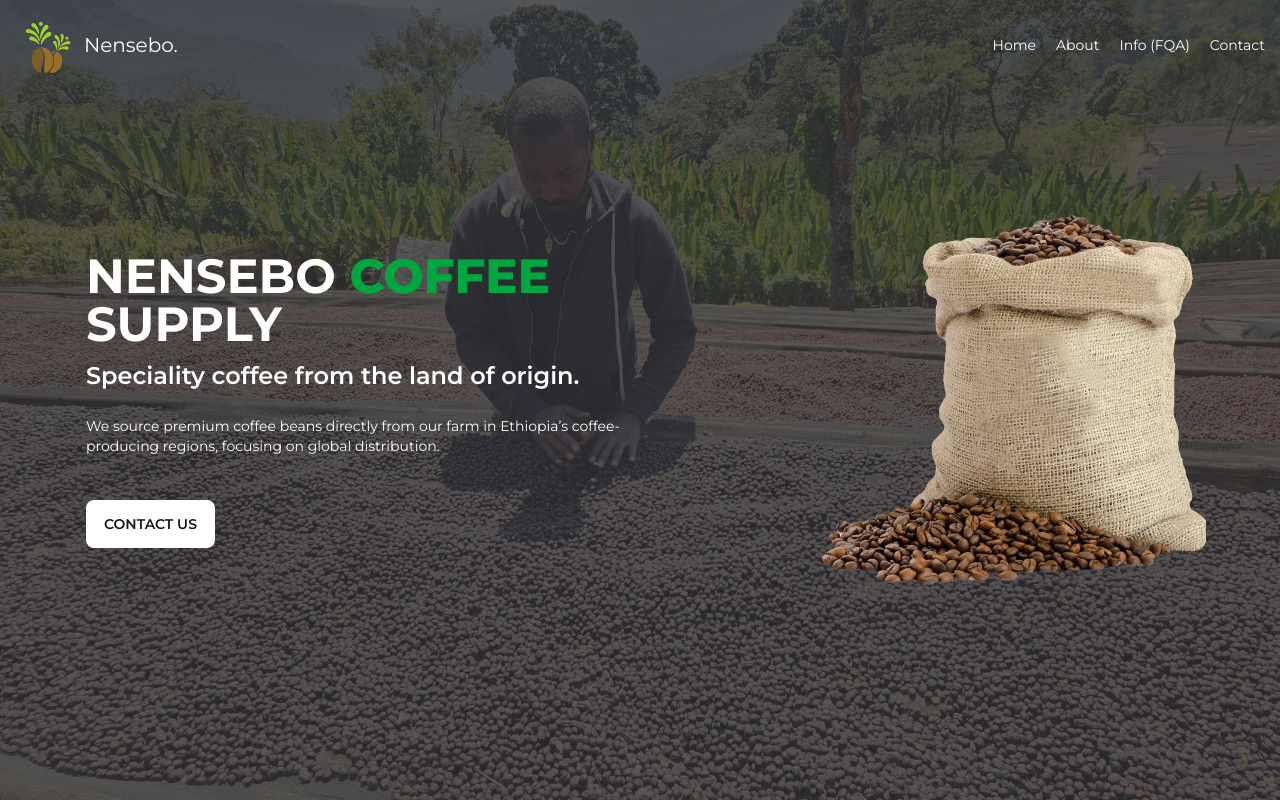
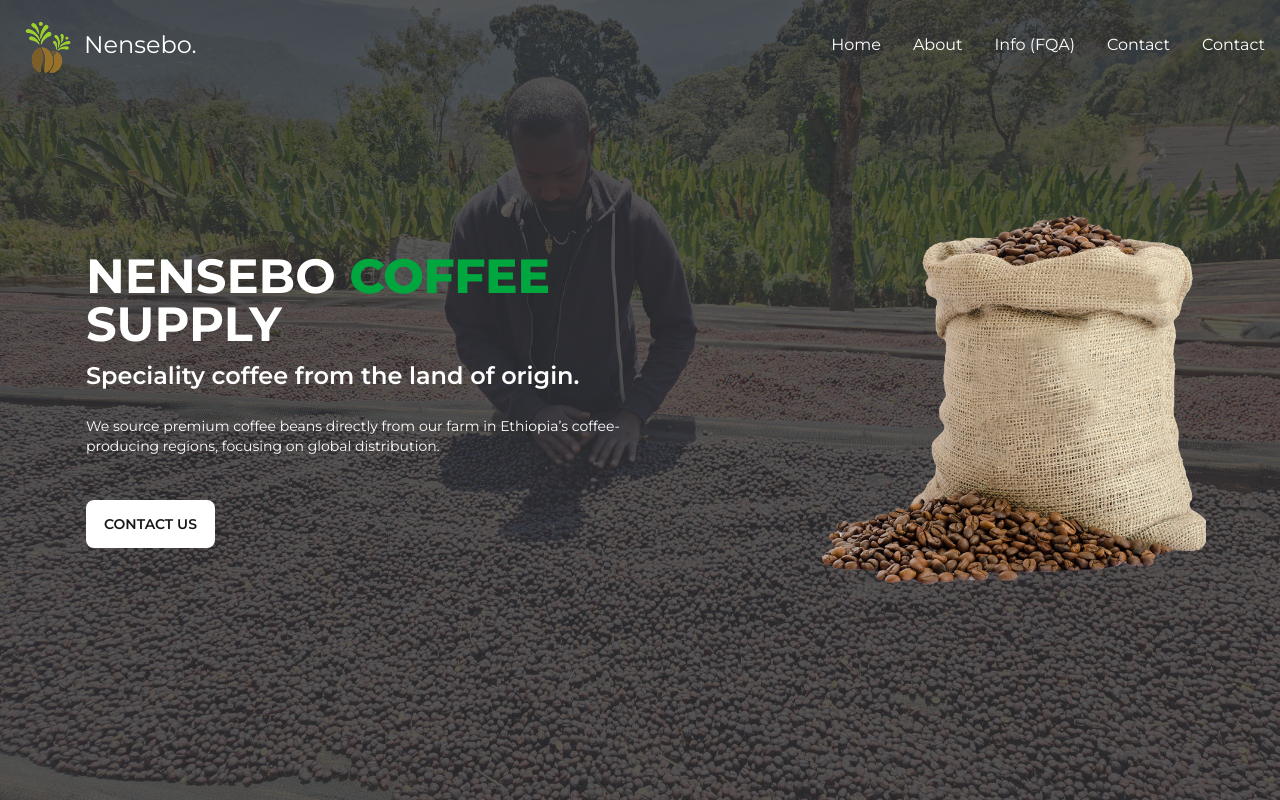
Before and after one commit to natnaelTy/Nensebo, a Next.js app: page / in a window 1280 px wide. Built offline with nearby package versions, Linux system fonts and the light colour scheme.

Commit message:
made it justify-around

```diff
--- a/app/components/navbar/NavBar.tsx
+++ b/app/components/navbar/NavBar.tsx
@@ -39,6 +39,7 @@ function NavBar(){
              <Link href={'/about'}><li className="hover:text-green-700">About</li></Link>
              <Link href={'/ordering-info'}><li className="hover:text-green-700">Info (FQA)</li></Link>
              <Link href={'/contact'}><li className="hover:text-green-700">Contact</li></Link>
+             <Link href={'/contact'}><li className="hover:text-green-700">Contact</li></Link>
             </>
         )
     }
@@ -65,19 +66,21 @@ function NavBar(){
         <div>
             <nav className={ navbar ? 'navbar active' : 'navbar'}>
               <Link href={'/'}>
-                <div className="flex items-center justify-center gap-1">
+                <div className="flex items-center justify-start gap-1 w-[550px]">
                     <div className="logo relative w-[65px] p-2 h-[65px]">
                        <img src="./images/coffeelogo.png" alt=""  className="w-full object-cover text-black"/>
                      </div>
-                     <h1 className="text-sm md:text-xl">Nensebo.</h1>
+                     <h1 className="text-sm md:text-2xl">Nensebo.</h1>
                 </div>
                 </Link>
 
-                 <ul className="hidden md:flex gap-5 text-sm">
+                 <ul className="hidden lg:flex justify-end gap-8 font-base text-md w-[500px]">
                       <NavLinks/>
                  </ul>
+
+                 {/* hamburger menu */}
                  {
-                    <button className="md:hidden p-3" style={{fontSize: '30px'}} onClick={hanldeShowMenu}>{showMenu ? <div><LiaTimesSolid/></div>  : <div><HiMenuAlt3/></div>}</button>
+                    <button className="lg:hidden p-2 absolute top-5 right-2" style={{fontSize: '30px'}} onClick={hanldeShowMenu}>{showMenu ? <div><LiaTimesSolid/></div>  : <div><HiMenuAlt3/></div>}</button>
                  }
             </nav>
               <AnimatePresence>
```
